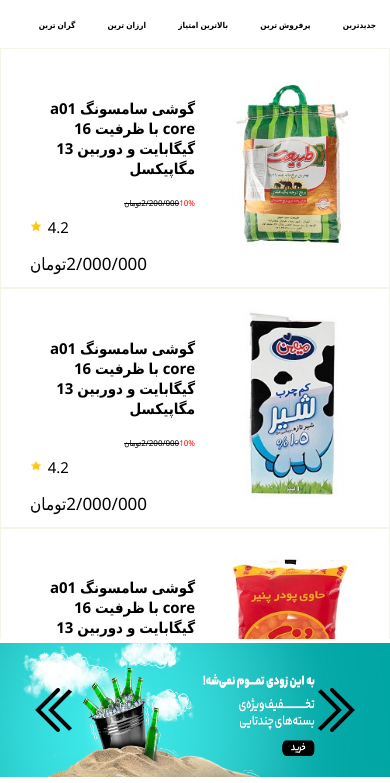
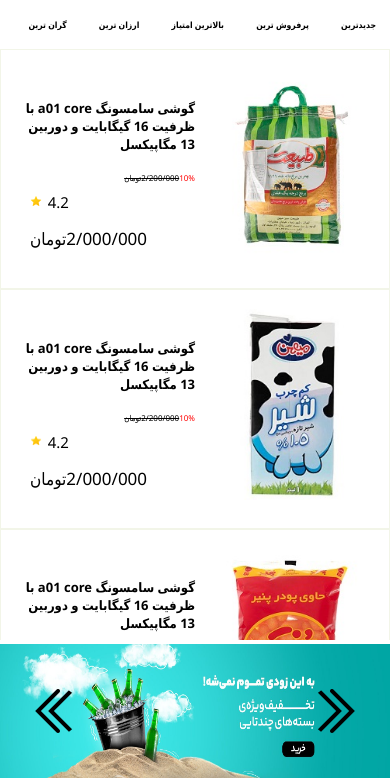
Before and after one commit to SinaAfzali/web-onlineshop, a plain HTML site: page index.html in a window 390 px wide. Shown: the part 100-883 px from the top of the page. Drawn offline with Linux system fonts and the light colour scheme.

Commit message:
update font and margin

```diff
--- a/index.css
+++ b/index.css
@@ -121,7 +121,7 @@ header {
   padding: 14px;
   background-color: #fff;
   text-decoration: none;
-  font-size: 2.1vw;
+  font-size: 1.3vw;
   font-weight: bold;
   border-radius: 5px;
   margin-bottom: 1vw;
@@ -170,15 +170,24 @@ header {
   .product-list{
     grid-template-columns: repeat(4,1fr);
   }
+  .pill-nav a {
+    font-size: 1.7vw;
+  }
 }
 @media (max-width: 920px){
   .product-list{
     grid-template-columns: repeat(3,1fr);
   }
+  .pill-nav a {
+    font-size: 1.7vw;
+  }
 }
 @media (max-width: 768px){
   .product-list{
     grid-template-columns: repeat(2,1fr);
+  }
+  .pill-nav a {
+    font-size: 2vw;
   }
   .headerGif{
     width: 100%;
@@ -236,6 +245,9 @@ header {
   .product-list{
     grid-template-columns: repeat(1,1fr);
   }
+  .pill-nav a {
+    font-size: 2.2vw;
+  }
   .headerGif{
     width: 100%;
     height: 10vw;
@@ -291,6 +303,9 @@ header {
 @media (max-width: 300px){
   .product-list{
     grid-template-columns: repeat(1,1fr);
+  }
+  .pill-nav a {
+    font-size: 2vw;
   }
   .headerGif{
     width: 100%;
--- a/index.js
+++ b/index.js
@@ -95,6 +95,7 @@ str = 'PRODUCT'+str;
 
 newProduct.style.border = '1px solid #f2f5e8';
 newProduct.style.backgroundColor = 'rgba(255, 255, 255, 1)';
+newProduct.classList.add(str);
 newProduct.id = str;
 A.href = '#';
 A.style.textDecoration = 'none';
@@ -112,7 +113,7 @@ else{
   var image = document.createElement('div');
   A.style.display = 'grid';
   A.style.gridTemplateColumns = 'repeat(2,1fr)';
-  mydiv.innerHTML =  '<h3 style="color:#000000;text-align: right;width: 85%;margin: 25% 0% 0% 0%;font-size: 15px;">گوشی سامسونگ a01 core با ظرفیت 16 گیگابایت و دوربین 13 مگاپیکسل</h3>'+
+  mydiv.innerHTML =  '<h3 style="color:#000000;text-align: right;width: 95%;margin: 25% 0% 0% 0%;font-size: 13px;">گوشی سامسونگ a01 core با ظرفیت 16 گیگابایت و دوربین 13 مگاپیکسل</h3>'+
                         '<p style="color:#ff0000;font-size: 8px;margin-top:10%;float:right;">10%</p>'+
                         '<p style="color:#000000;font-size: 8px;margin-top:10%;float:right;"><del>2/200/000تومان </del></p>'+
                         '<p style="color:#000000;display:inline-block;font-size: 15px;margin-right:65%;margin-top:-8%;">4.2</p>'+
```
